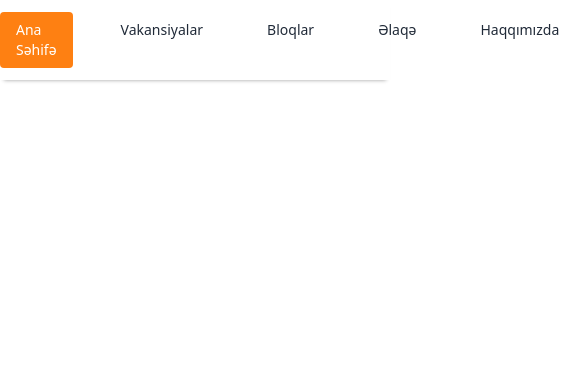
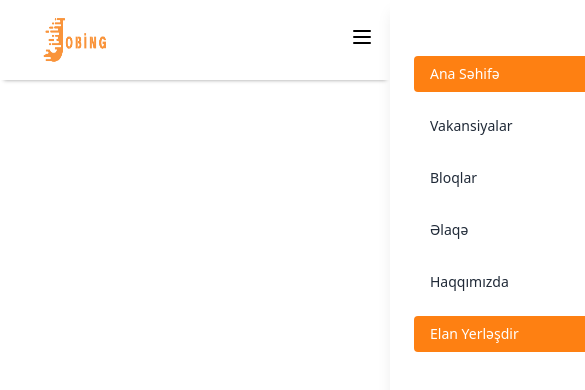
Before and after one commit to alberthaciverdiyev1/Jobing.az, a React (Create React App) app in the folder jobing/: page / in a window 390 px wide. Shown: the top 390 px of the page, 585 px wide, since content can reach past the window. Built offline with nearby package versions, Linux system fonts and the light colour scheme.

Commit message:
rearrenge navbar

```diff
--- a/jobing/src/components/common/NavBar.jsx
+++ b/jobing/src/components/common/NavBar.jsx
@@ -1,50 +1,87 @@
-import React from "react";
+import React, { useState } from "react";
 import { NavLink } from "react-router-dom";
+import { Menu, X } from "lucide-react";
 
-const NavBar = () => {
+const NavLinks = ({ onClick }) => {
   const linkClasses = ({ isActive }) =>
-    `block px-4 py-2 text-sm font-medium rounded cursor-pointer ${
+    `block px-4 py-2 text-sm font-medium rounded cursor-pointer transition ${
       isActive
         ? "bg-[#fe8012] text-white"
         : "text-[#202a38] hover:bg-[#fe8012] hover:text-white"
     }`;
 
+  const addVacanciesClasses =
+    "block px-4 py-2 text-sm font-medium rounded cursor-pointer bg-[#fe8012] text-white";
+
   return (
-    <nav className="flex items-center justify-center">
-      <ul className="flex gap-8">
-        <li>
-          <NavLink to="/" end className={linkClasses}>
+    <>
+      <NavLink to="/" end className={linkClasses} onClick={onClick}>
         Ana Səhifə
       </NavLink>
-        </li>
-        <li>
-          <NavLink to="/vakansiyalar" className={linkClasses}>
+      <NavLink to="/vakansiyalar" className={linkClasses} onClick={onClick}>
         Vakansiyalar
       </NavLink>
-        </li>
-        <li>
-          <NavLink to="/bloqlar" className={linkClasses}>
+      <NavLink to="/bloqlar" className={linkClasses} onClick={onClick}>
         Bloqlar
       </NavLink>
-        </li>
-        <li>
-          <NavLink to="/elaqe" className={linkClasses}>
+      <NavLink to="/elaqe" className={linkClasses} onClick={onClick}>
         Əlaqə
       </NavLink>
-        </li>
-        <li>
-          <NavLink to="/haqqımızda" className={linkClasses}>
+      <NavLink to="/haqqımızda" className={linkClasses} onClick={onClick}>
         Haqqımızda
       </NavLink>
-        </li>
-        <li>
-          <NavLink to="/elan" className={linkClasses}>
+      <NavLink to="/elan" className={addVacanciesClasses} onClick={onClick}>
         Elan Yerləşdir
       </NavLink>
-        </li>
-      </ul>
-    </nav>
+    </>
   );
 };
 
-export default NavBar;
+const Nav = () => {
+  const [isOpen, setIsOpen] = useState(false);
+
+  const toggleNavbar = () => setIsOpen((prev) => !prev);
+  const closeMenu = () => setIsOpen(false);
+
+  return (
+    <>
+      <nav className="w-full flex justify-end items-center relative">
+        {/* Desktop Menu */}
+        <div className="hidden md:flex gap-4">
+          <NavLinks />
+        </div>
+
+        {/* Mobile Toggle */}
+        <div className="md:hidden">
+          <button onClick={toggleNavbar}>{isOpen ? <X /> : <Menu />}</button>
+        </div>
+      </nav>
+
+      {/* Mobile Menu */}
+      <div
+        className={`md:hidden fixed top-0 right-0 h-full w-64 bg-white shadow-lg z-50 transform transition-transform duration-300 ${
+          isOpen ? "translate-x-0" : "translate-x-full"
+        }`}
+      >
+        <div className="flex justify-end p-4">
+          <button onClick={toggleNavbar}>
+            <X />
+          </button>
+        </div>
+        <div className="flex flex-col gap-4 px-6">
+          <NavLinks onClick={closeMenu} />
+        </div>
+      </div>
+
+      {/* Overlay */}
+      {isOpen && (
+        <div
+          className="fixed inset-0 bg-black bg-opacity-40 z-40 md:hidden"
+          onClick={closeMenu}
+        />
+      )}
+    </>
+  );
+};
+
+export default Nav;
```
Lines whose indentation alone changed are shown as unchanged.
